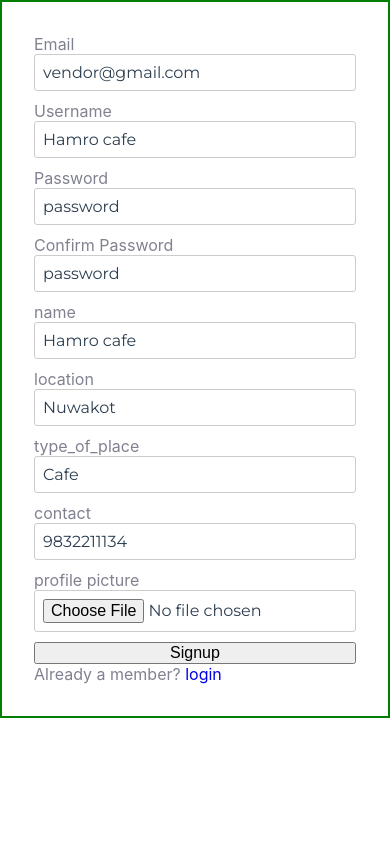
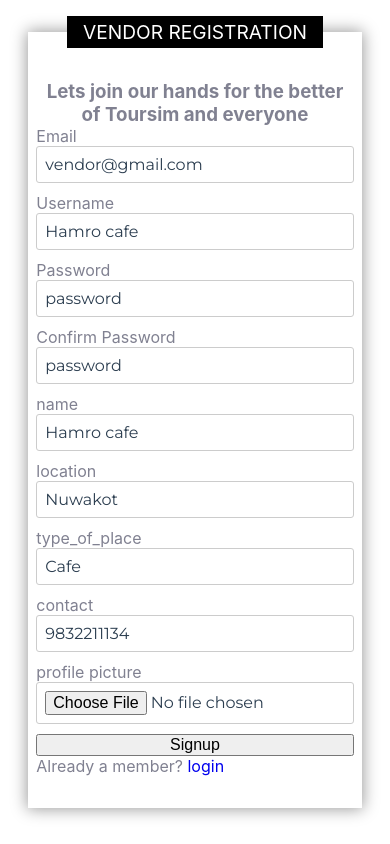
Before and after one commit to mandip1213/Haq-the-Weak, a React (Create React App) app in the folder frontend/: page /vendor-signup in a window 390 px wide. Built offline with nearby package versions, Linux system fonts and the light colour scheme; no server answers.

Commit message:
styling for vendor signup page

```diff
--- a/frontend/src/compoonents/auth/VendorSignup.css
+++ b/frontend/src/compoonents/auth/VendorSignup.css
@@ -1,11 +1,66 @@
 form.vendor-signup {
+    max-width: 500px;
+    margin: auto;
+    margin-top: 1rem !important;
+}
+
+.vendor-signup fieldset {
     display: flex;
     flex-direction: column;
-    max-width: 500px;
-    border: 2px solid green;
+    box-shadow: 0 0 15px 1px rgba(0, 0, 0, 0.4);
     padding: 2rem;
+    margin: auto;
+    border: none;
+}
+
+.vendor-signup legend {
+    background-color: #000;
+    color: #fff;
+    font-size: 1.2rem;
+    text-transform: uppercase;
+    text-align: center;
+    padding: 0.25rem 1rem;
+}
+
+.vendor__signupo-text {
+    text-align: center;
 }
 
 .vendor-signup .input-container input {
     padding: 0.5rem;
 }
+
+.vendor-signup button {
+    /* TODO styule it  */
+}
+
+@media screen and (max-width:500px) {
+    .vendor-signup {
+        margin: 1rem auto;
+        width: 95vw;
+    }
+    .vendor-signup fieldset {
+        padding: 2rem 0.5rem;
+        width: 90%;
+    }
+}
+
+@media screen and (max-width:370px) {
+    .vendor-signup {
+        width: 95vw;
+    }
+    .vendor-signup fieldset {
+        padding: 1rem 0.5rem;
+        width: 90%;
+    }
+}
+
+@media screen and (max-width:350px) {
+    .vendor-signup {
+        width: 100vw;
+    }
+    .vendor-signup fieldset {
+        padding: 1rem 0.5rem;
+        width: 95%;
+    }
+}
--- a/frontend/src/compoonents/auth/VendorSignup.js
+++ b/frontend/src/compoonents/auth/VendorSignup.js
@@ -119,8 +119,10 @@ const VendorSignup = () => {
 
 	}
 	return (
-		<div className="vendor-signup">
-			<form action="" onSubmit={signup(vendorSignup)} className="vendor-signup">
+		<form action="" onSubmit={signup(vendorSignup)} className="vendor-signup">
+			<fieldset>
+				<legend >Vendor Registration</legend>
+				<h3 className="vendor__signupo-text">Lets join our hands for the better of Toursim and everyone </h3>
 				<div className="input-container">
 					{error && <div className="error">{error}</div>}
 					<label htmlFor="email" className="label">Email</label>
@@ -188,12 +190,8 @@ const VendorSignup = () => {
 				<button>Signup</button>
 
 				<div className="naming-is-hard">Already a member? <Link to="/login">login</Link></div>
-			</form>
-
-
-		</div>
-
-
+			</fieldset>
+		</form>
 	)
 };
 
```
